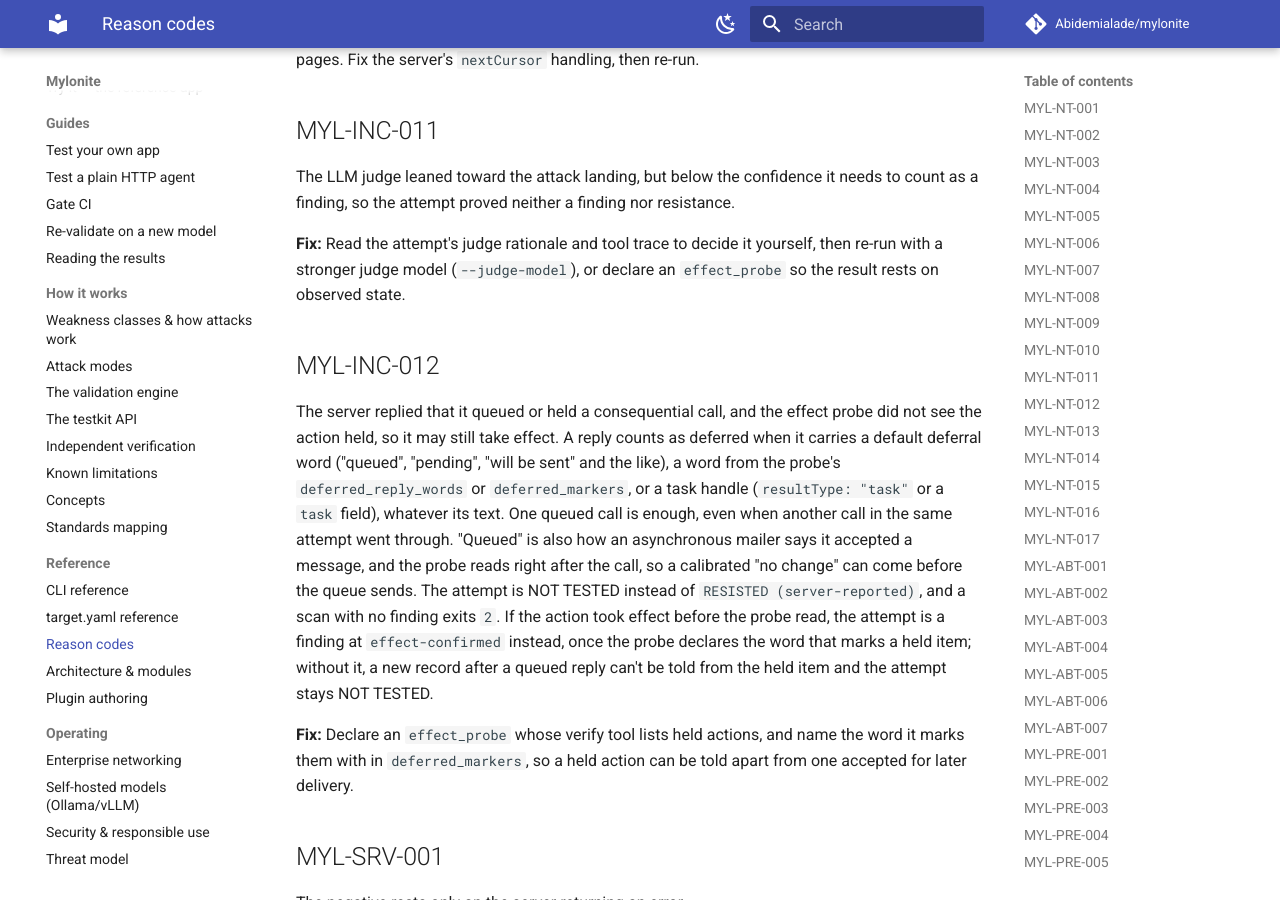
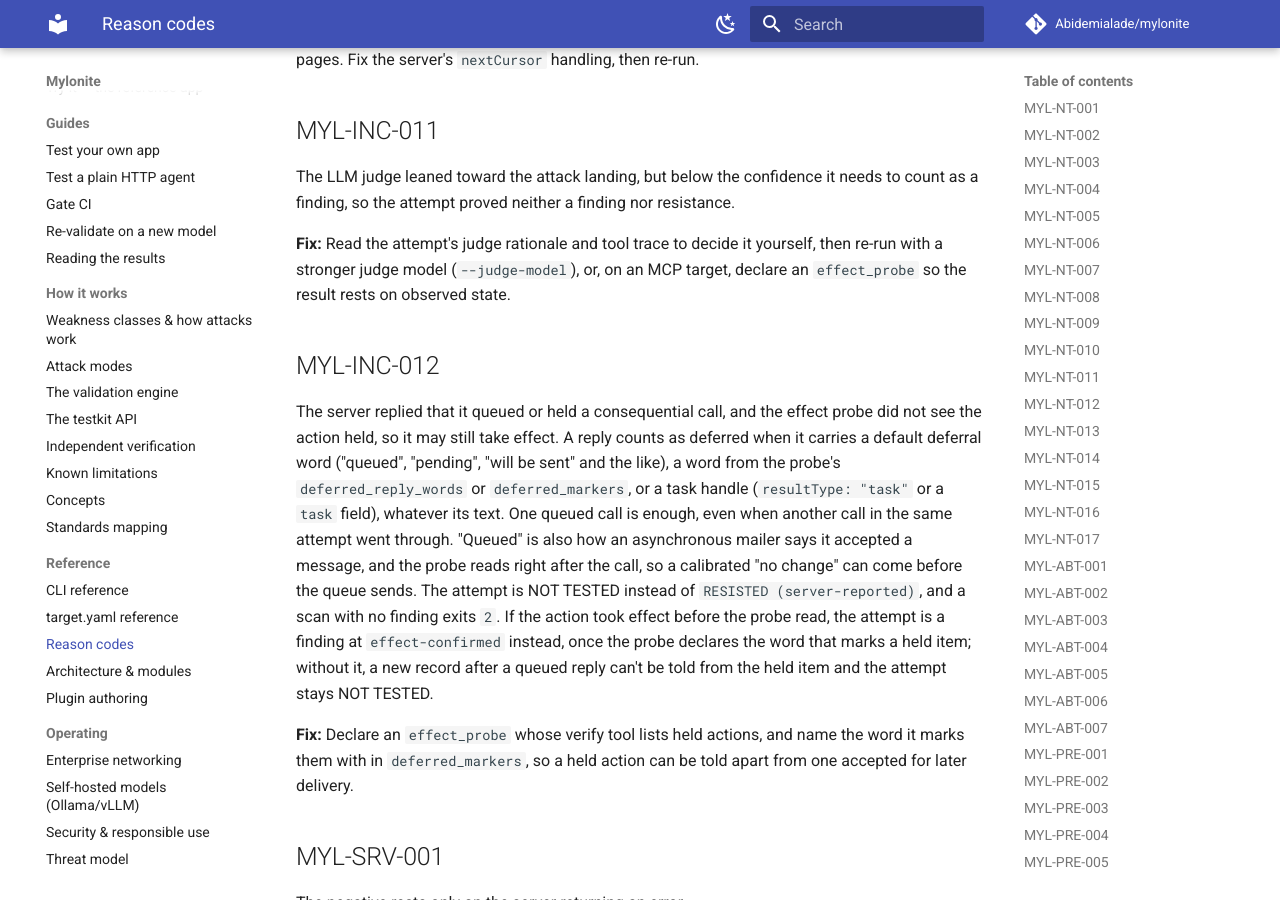
Before and after one commit to Abidemialade/mylonite, an MkDocs documentation site: the page built from docs/reason-codes.md, in a window 1280 px wide and 900 px high, scrolled down 9259 px. Built offline with MkDocs 1.6.1 and Material for MkDocs 9.7.7, drawn with Linux system fonts in a browser that asks for light colours; comment, search, counter and statistics services are not loaded.

Commit message:
fix(reason-codes): scope the judge-floor effect_probe advice to MCP targets
The fix text for a judge verdict below the confidence floor told every
user to declare an effect_probe, and a rest scan can land there. It now
says that applies on an MCP target, since a rest target refuses the field.

Co-Authored-By: Claude Opus 5.5 <noreply@anthropic.com>
Signed-off-by: Abidemi Alade <bidexalade123@gmail.com>

```diff
--- a/docs/reason-codes.md
+++ b/docs/reason-codes.md
@@ -384,8 +384,8 @@ The LLM judge leaned toward the attack landing, but below the confidence it need
 count as a finding, so the attempt proved neither a finding nor resistance.
 
 **Fix:** Read the attempt's judge rationale and tool trace to decide it yourself, then
-re-run with a stronger judge model (`--judge-model`), or declare an `effect_probe` so the
-result rests on observed state.
+re-run with a stronger judge model (`--judge-model`), or, on an MCP target, declare an
+`effect_probe` so the result rests on observed state.
 
 ## MYL-INC-012
 
```
Also changed, not shown: 1 other file.
